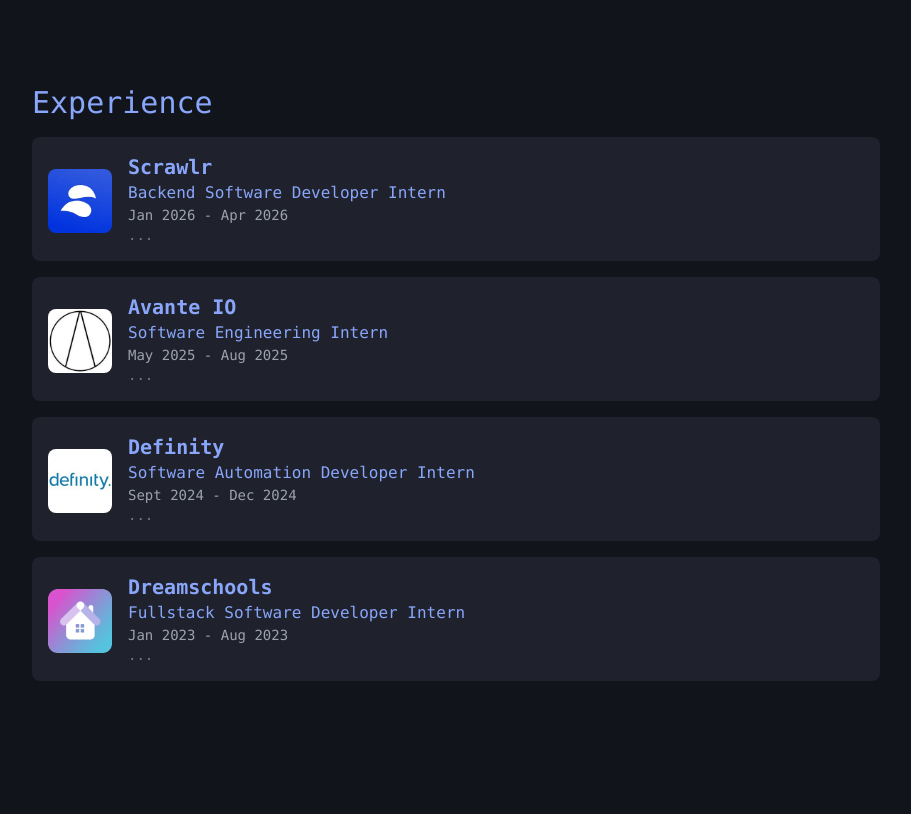
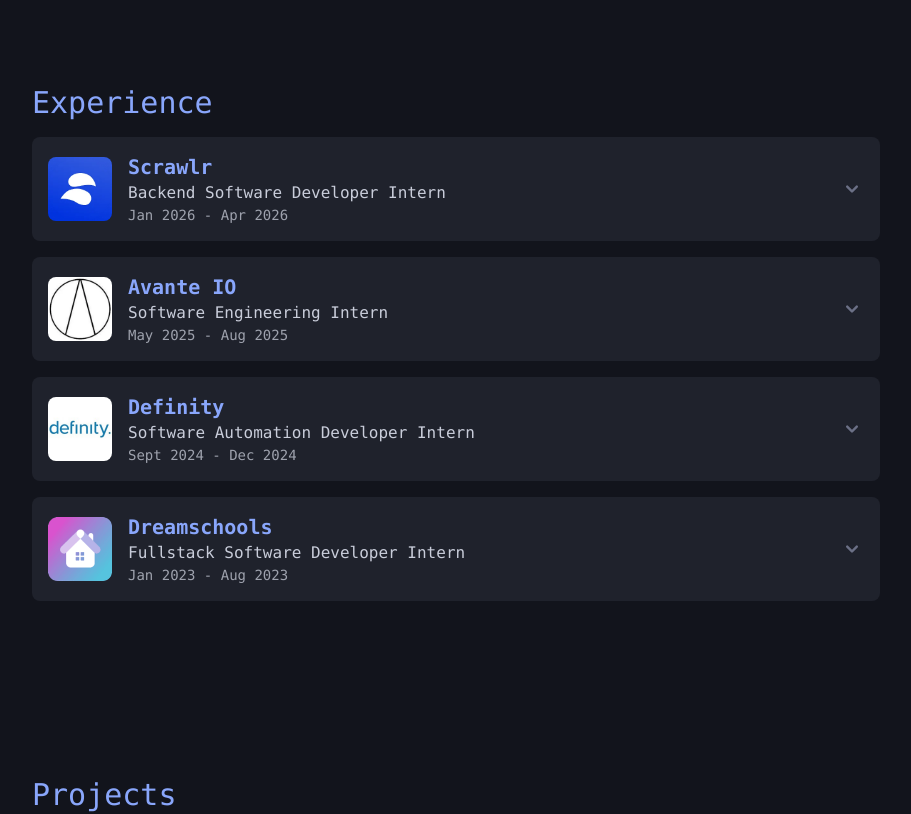
Before and after one commit to Qist13/my-portfolio, a React (Vite) app: page / in a window 1280 px wide. Shown: the part 1220-2034 px from the top of the page, without its empty margins (184-1095 px from the left). Built offline with nearby package versions, Linux system fonts and the light colour scheme.

Commit message:
Update experience card

```diff
--- a/src/components/Experience.jsx
+++ b/src/components/Experience.jsx
@@ -9,28 +9,43 @@
         company: "Scrawlr",
         role: "Backend Software Developer Intern",
         duration: "Jan 2026 - Apr 2026",
-        description: "...",
+        points: [
+            "Designed and built a cron-based email notification pipeline that queried application data to identify eligible recipients and automatically delivered scheduled communications",
+            "Built location-based search and filtering for short-term accommodations, integrating Google Places API for real-time destination autocomplete and querying listings by user-selected criteria",
+            "Developed organization-scoped authentication and property search workflows for partner organizations, enforcing tenant-specific access controls and listing visibility",
+        ],
         logo: ScrawlrLogo,
     },
     {
         company: "Avante IO",
         role: "Software Engineering Intern",
         duration: "May 2025 - Aug 2025",
-        description: "...",
+        points: [
+            "Implemented an asynchronous background job processing system for AI-powered file processing, incorporating job queuing, status tracking, and failure handling",
+            "Built a Django BI reporting application using unmanaged models and PostgreSQL views to aggregate application data and support complex reporting queries",
+            "Designed and executed database migrations to support evolving application requirements while maintaining data integrity and backward compatibility",
+        ],
         logo: AvanteIOLogo,
     },
     {
         company: "Definity",
         role: "Software Automation Developer Intern",
         duration: "Sept 2024 - Dec 2024",
-        description: "...",
+        points: [
+            "Integrated Tricentis Tosca end-to-end automated tests with BrowserStack using Java, enabling cross-platform testing across multiple mobile devices and browsers",
+            "Automated end-of-month reporting in Excel using VBA scripts to retrieve and format Jira data, reducing manual reporting effort by 16 hours per month",
+        ],
         logo: DefinityLogo,
     },
     {
         company: "Dreamschools",
         role: "Fullstack Software Developer Intern",
         duration: "Jan 2023 - Aug 2023",
-        description: "...",
+        points: [
+            "Implemented pagination and optimized PostgreSQL queries, reducing page load latency by 85% through more efficient data retrieval",
+            "Developed and maintained RESTful APIs, implemented new endpoints, and updated legacy API systems to enhance functionality and improve performance",
+            "Contributed to the development and enhancement of the cart checkout workflow, which efficiently processes over $75,000 in monthly transactions",
+        ],
         logo: DreamschoolsLogo,
     },
 ];
@@ -39,8 +54,11 @@
     return (
         <div className="text-accent text-3xl">
             Experience
-            {experiences.map((experience, index) => (
-                <ExperienceCard key={index} experience={experience} />
+            {experiences.map((experience) => (
+                <ExperienceCard
+                    key={experience.company}
+                    experience={experience}
+                />
             ))}
         </div>
     );
--- a/src/components/ExperienceCard.jsx
+++ b/src/components/ExperienceCard.jsx
@@ -1,20 +1,48 @@
+import { useState } from "react";
+import { HiChevronDown } from "react-icons/hi";
+
 function ExperienceCard({ experience }) {
+    const [open, setOpen] = useState(false);
+
     return (
-        <div className="bg-muted/15 p-4 rounded-lg my-4 flex flex-row gap-4">
-            <div className="">
+        <div className="bg-muted/15 rounded-lg my-4">
+            <button
+                onClick={() => setOpen(!open)}
+                aria-expanded={open}
+                className="w-full p-4 flex flex-row items-center gap-4 text-left cursor-pointer rounded-lg hover:bg-muted/10 transition-colors"
+            >
                 <img
                     src={experience.logo}
                     alt={`${experience.company} logo`}
-                    className="w-16 h-auto mt-4 rounded-lg"
+                    className="w-16 h-auto rounded-lg"
                 />
-            </div>
-            <div>
-                <h3 className="text-xl font-bold text-accent">
-                    {experience.company}
-                </h3>
-                <p className="text-base">{experience.role}</p>
-                <p className="text-sm text-text/75">{experience.duration}</p>
-                <p className="text-sm text-text/50">{experience.description}</p>
+                <div className="flex-1">
+                    <h3 className="text-xl font-bold text-accent">
+                        {experience.company}
+                    </h3>
+                    <p className="text-base text-text">{experience.role}</p>
+                    <p className="text-sm text-text/75">
+                        {experience.duration}
+                    </p>
+                </div>
+                <HiChevronDown
+                    className={`w-6 h-6 shrink-0 text-muted transition-transform duration-300 ${
+                        open ? "rotate-180" : ""
+                    }`}
+                />
+            </button>
+            <div
+                className={`grid transition-[grid-template-rows] duration-300 ${
+                    open ? "grid-rows-[1fr]" : "grid-rows-[0fr]"
+                }`}
+            >
+                <div className="overflow-hidden" inert={!open}>
+                    <ul className="list-disc pl-10 pr-6 pb-4 flex flex-col gap-2 text-sm text-text/75 leading-relaxed">
+                        {experience.points.map((point) => (
+                            <li key={point}>{point}</li>
+                        ))}
+                    </ul>
+                </div>
             </div>
         </div>
     );
```
